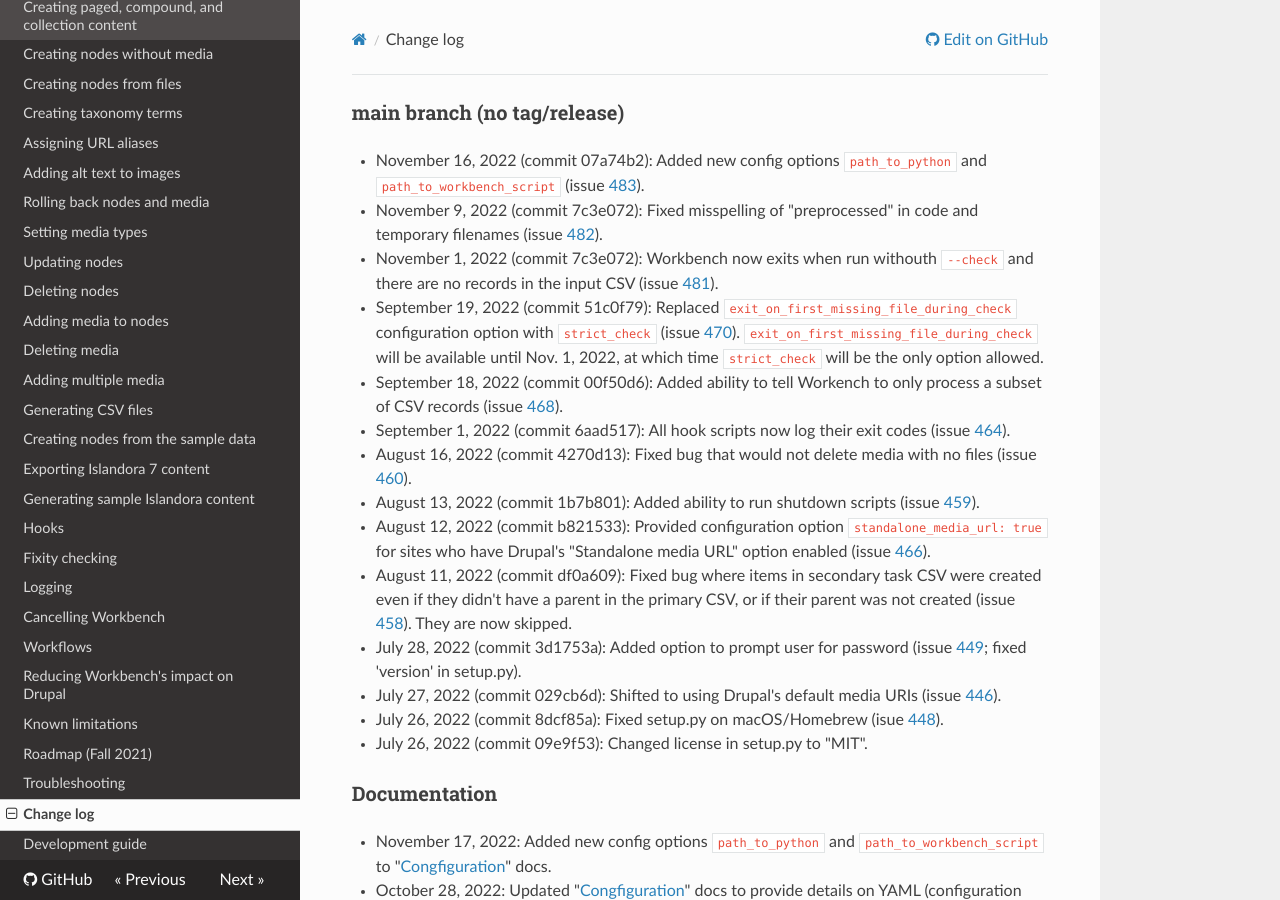
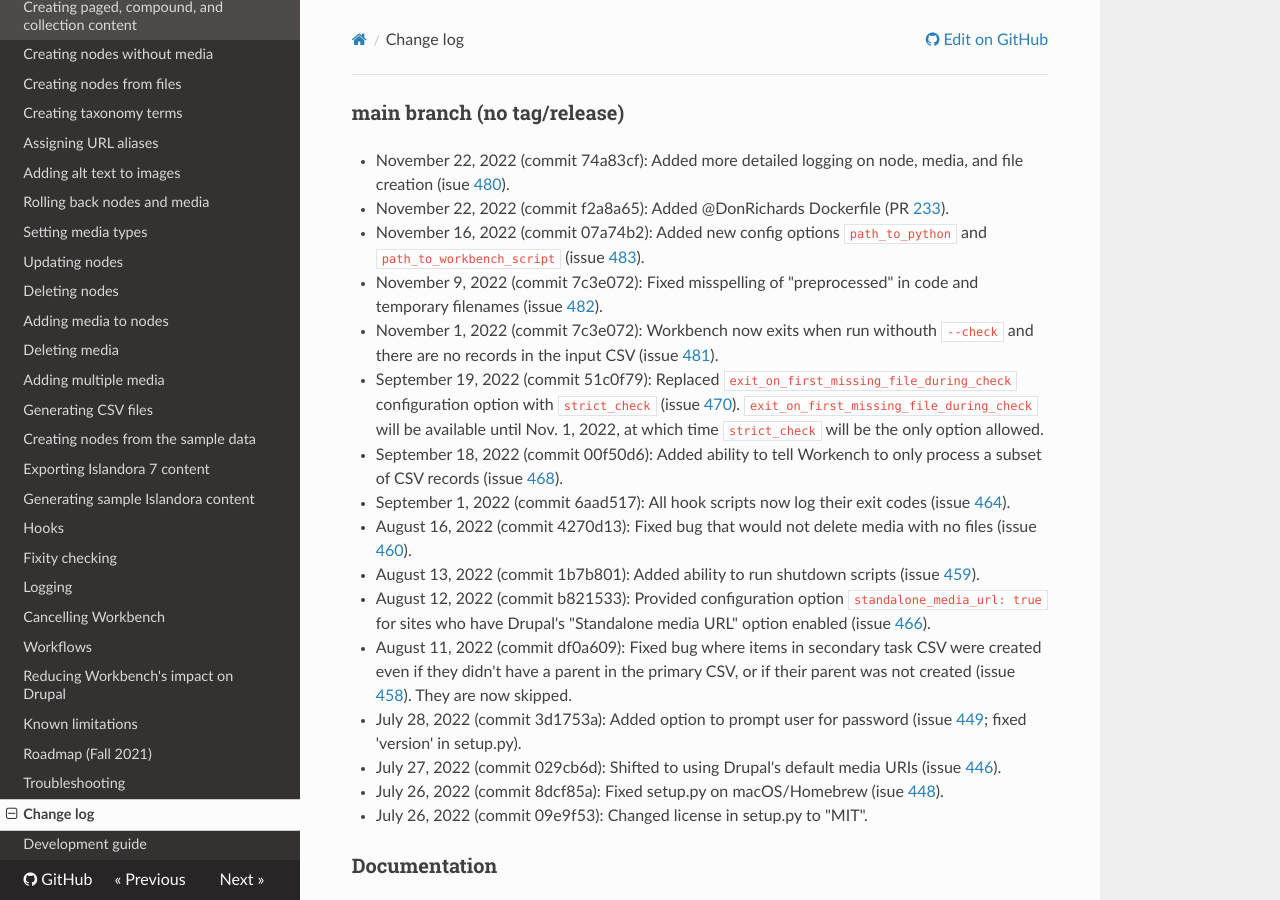
Before and after one commit to mjordan/islandora_workbench_docs, an MkDocs documentation site: the page built from docs/changelog.md, in a window 1280 px wide and 900 px high. Built offline with MkDocs 1.6.1, drawn with Linux system fonts in a browser that asks for light colours; nearby versions of some CDN libraries.

Commit message:
Updated changelog.

```diff
--- a/docs/changelog.md
+++ b/docs/changelog.md
@@ -1,5 +1,7 @@
 ### main branch (no tag/release)
 
+* November 22, 2022 (commit 74a83cf): Added more detailed logging on node, media, and file creation (isue [480](https://github.com/mjordan/islandora_workbench/issues/480)).
+* November 22, 2022 (commit f2a8a65): Added @DonRichards Dockerfile (PR [233](https://github.com/mjordan/islandora_workbench/pull/233)).
 * November 16, 2022 (commit 07a74b2): Added new config options `path_to_python` and `path_to_workbench_script` (issue [483](https://github.com/mjordan/islandora_workbench/issues/483)).
 * November 9, 2022 (commit 7c3e072): Fixed misspelling of "preprocessed" in code and temporary filenames (issue [482](https://github.com/mjordan/islandora_workbench/issues/482)).
 * November 1, 2022 (commit 7c3e072): Workbench now exits when run withouth `--check` and there are no records in the input CSV (issue [481](https://github.com/mjordan/islandora_workbench/issues/481)).
```
